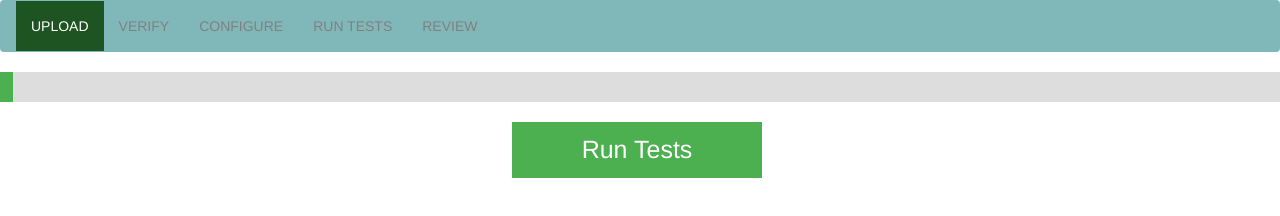
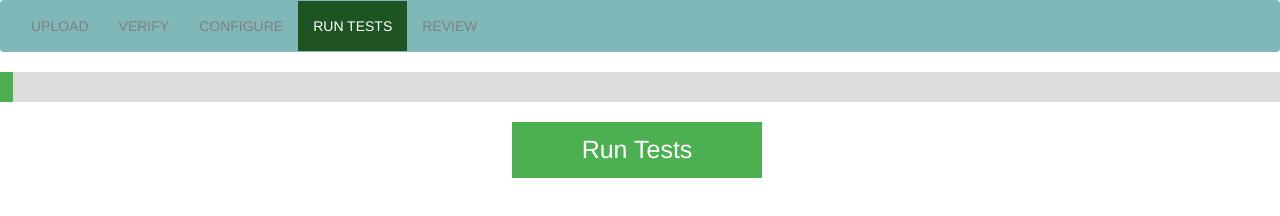
Before and after one commit to harrelljam/CSCI-4710-6710-Team-3, a plain HTML site: page Assn5/runtests.html in a window 1280 px wide. Drawn offline with nearby package versions, Linux system fonts and the light colour scheme.

Commit message:
Update runtests.html

```diff
--- a/Assn5/runtests.html
+++ b/Assn5/runtests.html
@@ -30,10 +30,10 @@ function move() {
     <nav class="navbar navbar-custom">
         <div class="container-fluid">
             <ul class="nav navbar-nav">
-                <li><a class="nav-link active" href="index.html">UPLOAD</a></li>
+                <li><a class="nav-link disabled" href="index.html">UPLOAD</a></li>
                 <li><a class = "nav-link disabled" href="verify.html">VERIFY</a></li>
                 <li><a class = "nav-link disabled" href="configure.html">CONFIGURE</a></li>
-                <li><a class = "nav-link disabled" href="runtests.html">RUN TESTS</a></li>
+                <li><a class = "nav-link active" href="runtests.html">RUN TESTS</a></li>
                 <li><a class = "nav-link disabled" href="review.html">REVIEW</a></li>
             </ul>
         </div>
```
